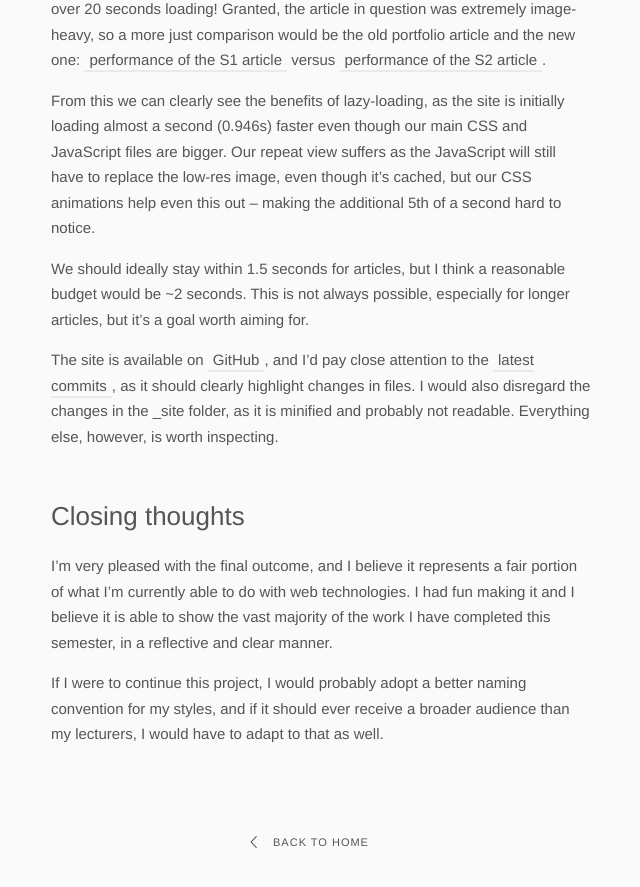
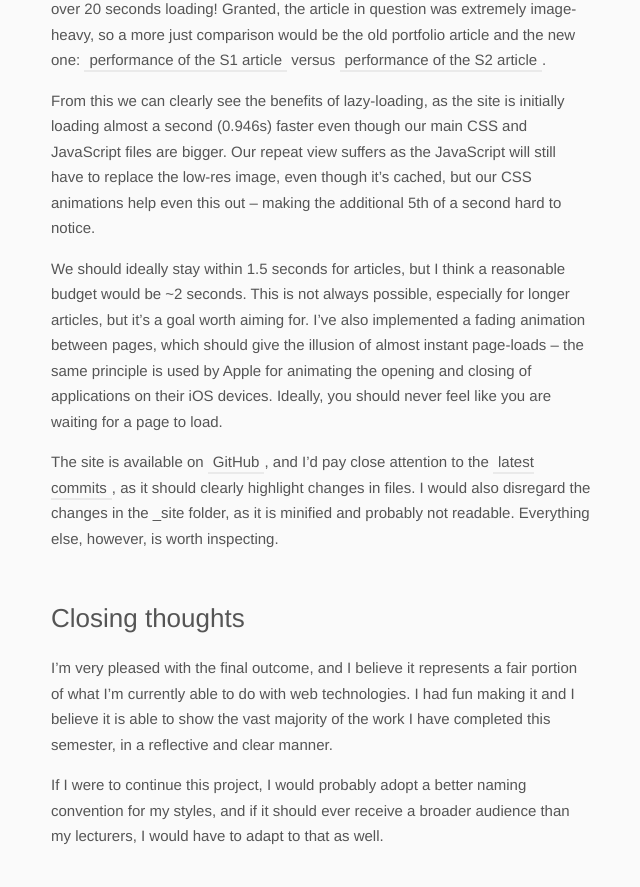
Before and after one commit to partcoffee/uni, a Jekyll site: the page built from _case/-portfolio.md, in a window 1280 px wide and 900 px high, scrolled down 7795 px. Shown: the top 887 px of the window, without its empty margins (319-959 px from the left). Built offline with Jekyll 4.4.1, drawn with Linux system fonts in a browser that asks for light colours.

Commit message:
more content

```diff
--- a/_case/-portfolio.md
+++ b/_case/-portfolio.md
@@ -139,7 +139,7 @@ I had a goal of improving the performance of my case studies. The previous site
 
 From this we can clearly see the benefits of lazy-loading, as the site is initially loading almost a second (0.946s) faster even though our main CSS and JavaScript files are bigger. Our repeat view suffers as the JavaScript will still have to replace the low-res image, even though it's cached, but our CSS animations help even this out – making the additional 5th of a second hard to notice.
 
-We should ideally stay within 1.5 seconds for articles, but I think a reasonable budget would be ~2 seconds. This is not always possible, especially for longer articles, but it's a goal worth aiming for.
+We should ideally stay within 1.5 seconds for articles, but I think a reasonable budget would be ~2 seconds. This is not always possible, especially for longer articles, but it's a goal worth aiming for. I've also implemented a fading animation between pages, which should give the illusion of almost instant page-loads – the same principle is used by Apple for animating the opening and closing of applications on their iOS devices. Ideally, you should never feel like you are waiting for a page to load.
 
 The site is available on <a href="https://github.com/partcoffee/uni" target="_blank">GitHub</a>, and I'd pay close attention to the <a href="https://github.com/partcoffee/uni/commits/master" target="_blank">latest commits</a>, as it should clearly highlight changes in files. I would also disregard the changes in the _site folder, as it is minified and probably not readable. Everything else, however, is worth inspecting.
 
```
Also changed, not shown: 3 other files.
